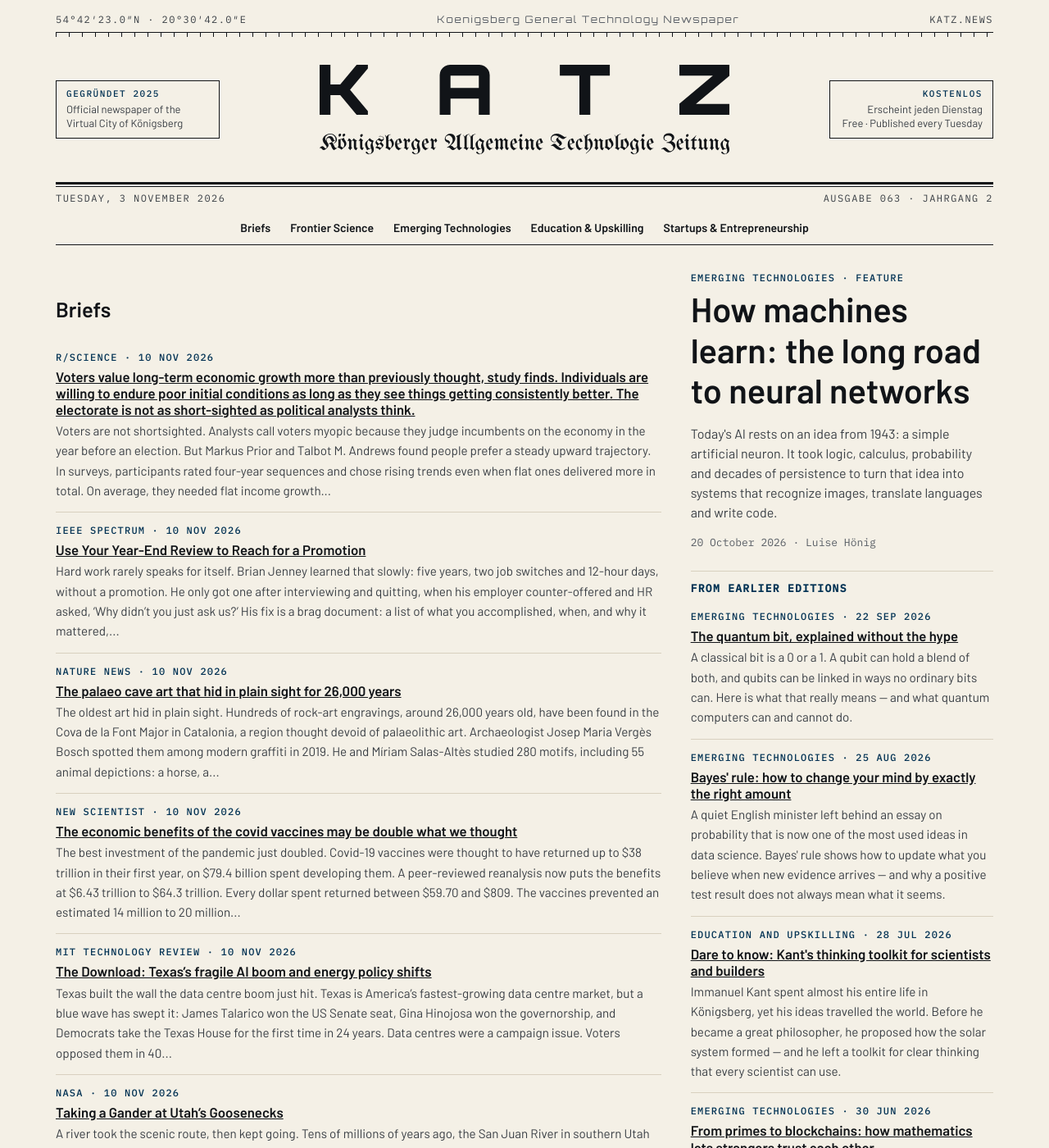
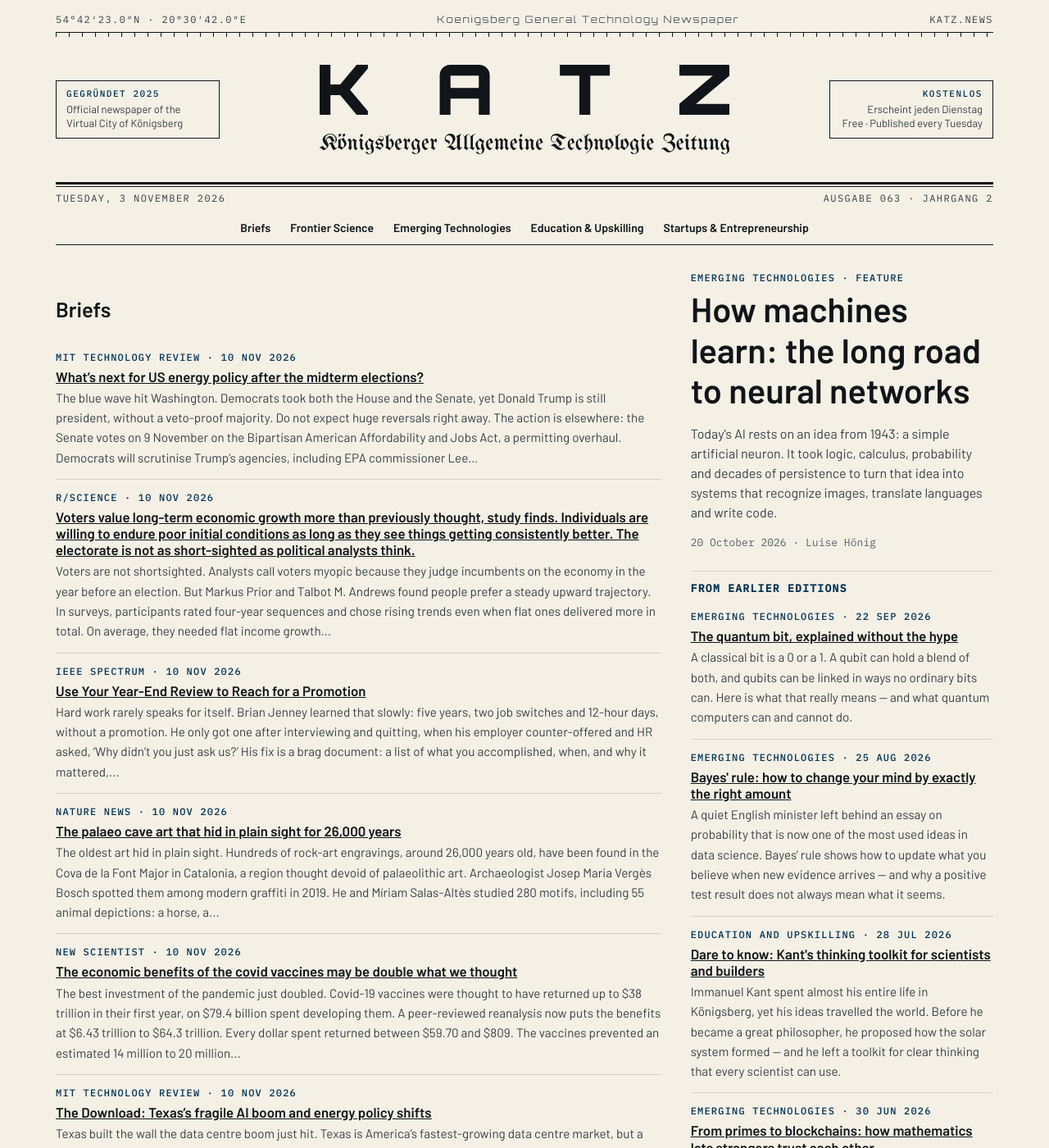
Before and after one commit to katz-news/katz.news, a Jekyll site: the page built from index.html, in a window 1280 px wide and 1400 px high. Shown: the whole window at 82% size. Built offline with Jekyll 4.4.1, drawn with Linux system fonts in a browser that asks for light colours; some of the changed text lies outside the part shown.

Commit message:
Publish 2026-11-06

```diff
--- a/_data/build.yml
+++ b/_data/build.yml
@@ -1 +1 @@
-published_at: 2026-11-06T16:44:52Z
+published_at: 2026-11-06T16:47:13Z
--- /dev/null
+++ b/_posts/briefs/2026-11-06-what-s-next-for-us-energy-policy-after-the-midterm-elections.md
@@ -0,0 +1,9 @@
+---
+published: true
+title: What’s next for US energy policy after the midterm elections?
+date: 2026-11-10
+section: technology
+source_name: MIT Technology Review
+source_url: https://www.technologyreview.com/2026/11/04/1148022/us-energy-midterm/
+---
+The blue wave hit Washington. Democrats took both the House and the Senate, yet Donald Trump is still president, without a veto-proof majority. Do not expect huge reversals right away. The action is elsewhere: the Senate votes on 9 November on the Bipartisan American Affordability and Jobs Act, a permitting overhaul. Democrats will scrutinise Trump’s agencies, including EPA commissioner Lee Zeldin. Locally, Pennsylvania backed renewables and Georgia’s utility regulator flipped after 30 years. Voters restricted data centres in nearly all 41 ballot questions. The verdict is divided but decisive: Washington is gridlocked, and the grid is where the change is.
```
